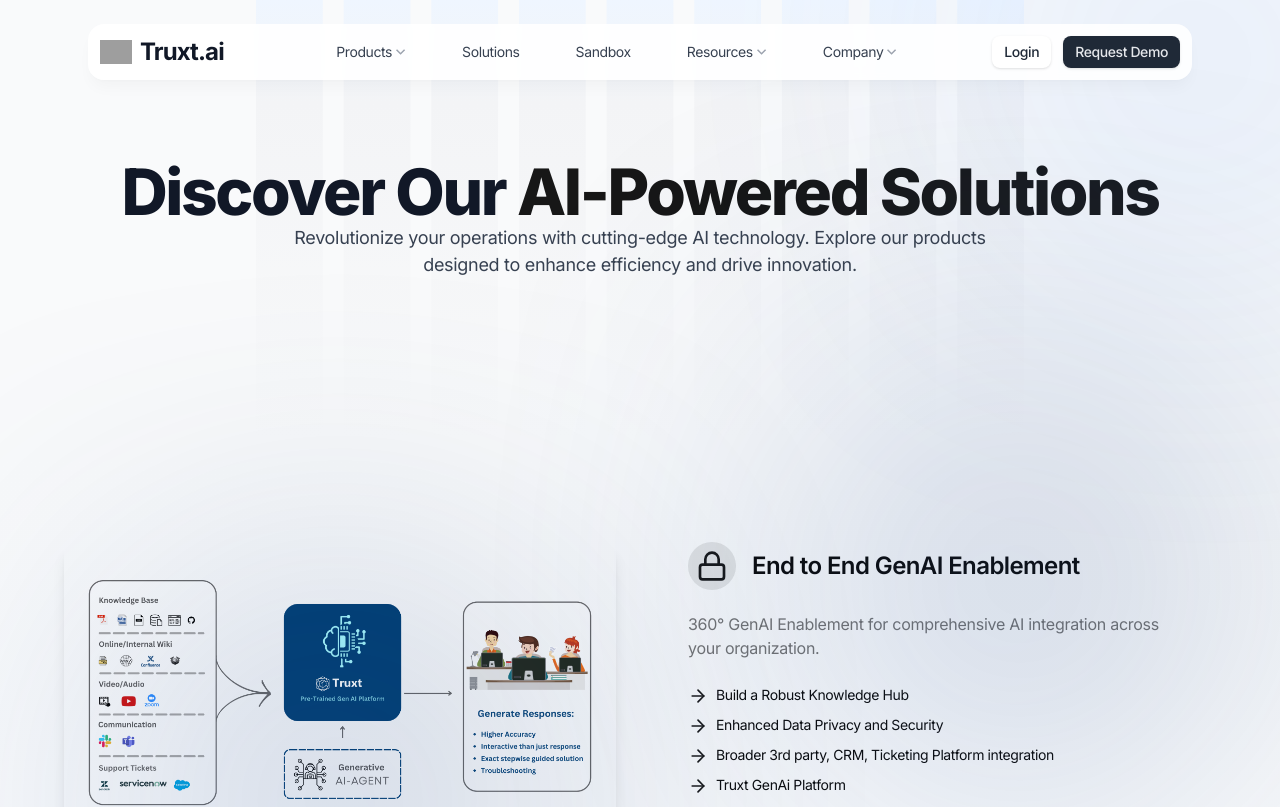
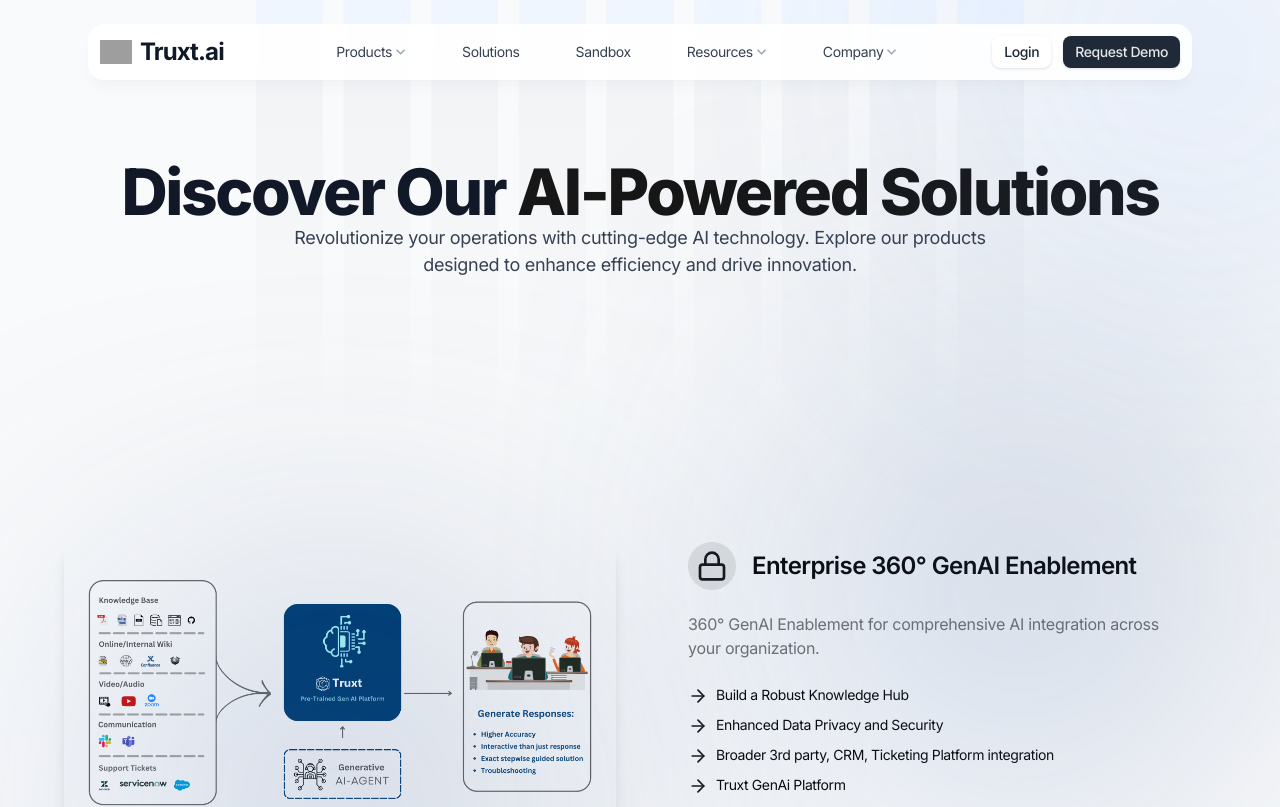
Before and after one commit to Truxt-ai/truxt-ai.github.io, a Next.js app: page /solutions in a window 1280 px wide. Shown: the top 807 px of the page. Built offline with nearby package versions, Linux system fonts and the light colour scheme; grey boxes are pictures that could not be loaded.

Commit message:
Edited Content

```diff
--- a/components/solution.tsx
+++ b/components/solution.tsx
@@ -8,7 +8,7 @@ import { Cpu, HeadphonesIcon, Users, ArrowRight, Lock } from "lucide-react"
 
 const solutions = [
   {
-    title: 'End to End GenAI Enablement',
+    title: 'Enterprise 360° GenAI Enablement',
     description: '360° GenAI Enablement for comprehensive AI integration across your organization.',
     icon: <Lock className="h-8 w-8" />,
     features: [
```
